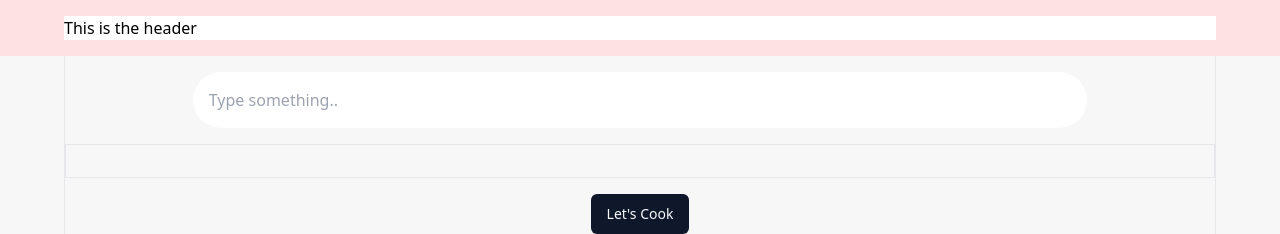
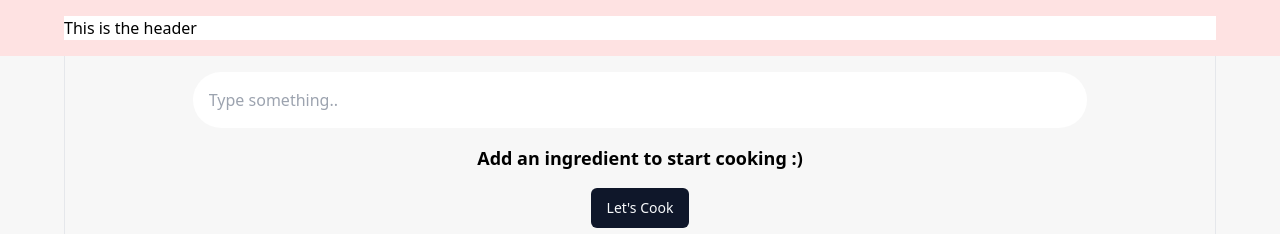
Before and after one commit to dvuCodes/recipe-app, a React (Vite) app: page / in a window 1280 px wide. Shown: the top 234 px of the page. Built offline with nearby package versions, Linux system fonts and the light colour scheme.

Commit message:
Conditionally rendering empty list component to suggest the user to add some items

```diff
--- a/src/Pages/Home.tsx
+++ b/src/Pages/Home.tsx
@@ -1,6 +1,7 @@
 import { useState } from "react";
 
 import Search from "@/components/Search";
+import EmptyList from "@/components/EmptyList";
 
 // shad uis
 import { Button } from "@/components/ui/button";
@@ -31,9 +32,14 @@ const Home = () => {
       <div className="flex flex-col justify-center items-center p-4">
         <Search setItemsList={setItemsList} />
       </div>
-      <div className="border p-4 grid grid-cols-4 gap-x-2 place-center">
-        {renderItems()}
-      </div>
+      {itemsList.length > 0 ? (
+        <div className="border p-4 grid grid-cols-4 gap-x-2 place-center">
+          {renderItems()}
+        </div>
+      ) : (
+        <EmptyList />
+      )}
+
       <div className="flex justify-center p-4">
         <Button>Let's Cook</Button>
       </div>
--- /dev/null
+++ b/src/components/EmptyList.tsx
@@ -0,0 +1,11 @@
+const EmptyList = () => {
+  return (
+    <div className="rounded-xl mx-auto">
+      <h2 className="font-bold text-lg">
+        Add an ingredient to start cooking :)
+      </h2>
+    </div>
+  );
+};
+
+export default EmptyList;
```
Also changed, not shown: src/components/SearchResults.tsx (+0 -9 lines).
